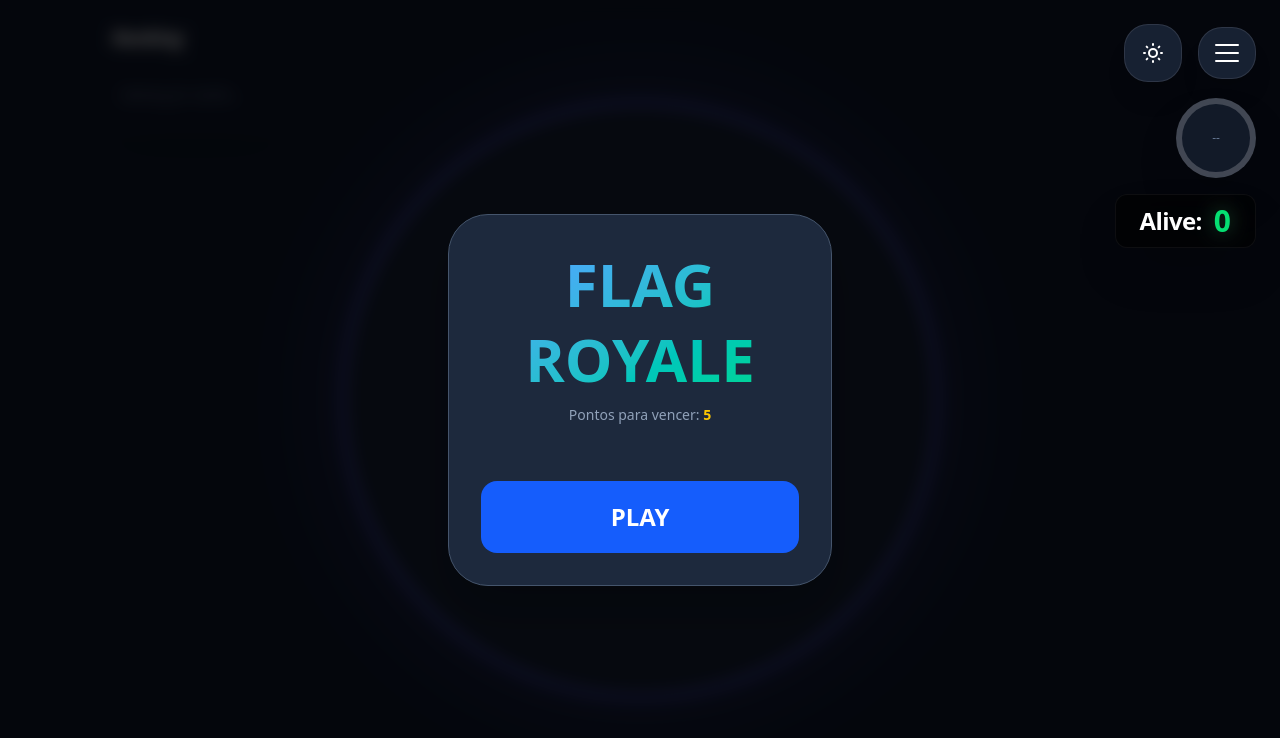
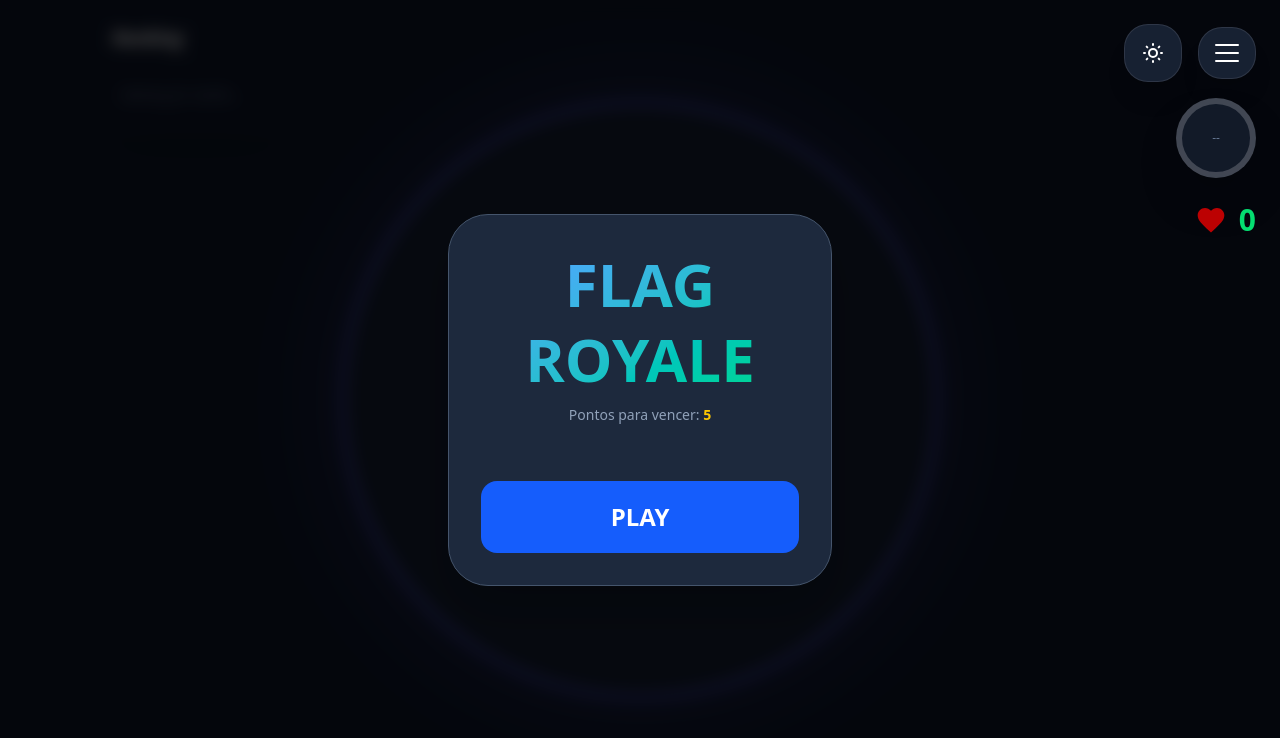
Before and after one commit to christembe89-lgtm/flag-collision-final, a Next.js app: page / in a window 1280 px wide. Shown: the top 738 px of the page. Built offline with nearby package versions, Linux system fonts and the light colour scheme.

Commit message:
colocado o coração a palpitar

```diff
--- a/app/components/Game.tsx
+++ b/app/components/Game.tsx
@@ -110,24 +110,23 @@ export default function Game() {
                 newRanking = [...rankingRef.current, { code: winner.code, name: winner.name, wins: 1 }];
             }
 
+            // Ordena, mas NÃO faz slice aqui!
             newRanking = newRanking
                 .sort((a, b) => {
                     if (b.wins !== a.wins) {
                         return b.wins - a.wins;
                     }
                     return a.name.localeCompare(b.name);
-                })
-                .slice(0, 5);
+                });
 
             rankingRef.current = newRanking;
-            setRanking(newRanking);
+            setRanking(newRanking); // ranking agora é o array completo
 
             const championFound = newRanking.find(entry => entry.wins >= pointsToWin);
             if (championFound) {
                 setChampion(championFound);
                 setGameStatus('champion');
             }
-            // REMOVE o setTimeout aqui!
         }
     }, [gameStatus, winner, pointsToWin]);
 
@@ -463,9 +462,18 @@ export default function Game() {
                 </div>
 
                 {/* Alive - Embaixo do Círculo */}
-                <div className={`backdrop-blur-xl px-6 py-2 rounded-xl border flex items-center space-x-3 shadow-2xl transition-colors ${isDarkMode ? 'bg-black/60 border-white/5' : 'bg-white/60 border-slate-300/30'}`}>
-                    <span className={`font-black text-2xl tracking-tight ${isDarkMode ? 'text-white' : 'text-slate-900'}`}>Alive:</span>
-                    <span ref={hudRef} className="font-black text-3xl tabular-nums drop-shadow-[0_0_10px_rgba(74,222,128,0.4)] text-green-400">0</span>
+                <div className="flex items-center space-x-3 mt-2">
+                    {/* Coração pulsando */}
+                    <svg
+                        className="w-8 h-8 animate-pulse"
+                        viewBox="0 0 24 24"
+                        fill="red"
+                        style={{ background: 'none' }}
+                    >
+                        <path d="M12 21.35l-1.45-1.32C5.4 15.36 2 12.28 2 8.5 2 5.42 4.42 3 7.5 3c1.74 0 3.41 0.81 4.5 2.09C13.09 3.81 14.76 3 16.5 3 19.58 3 22 5.42 22 8.5c0 3.78-3.4 6.86-8.55 11.54L12 21.35z"/>
+                    </svg>
+                    {/* Número de vivos */}
+                    <span ref={hudRef} className="font-black text-3xl tabular-nums text-green-400">{flags.filter(f => f.status === 'live').length}</span>
                 </div>
             </div>
 
```
